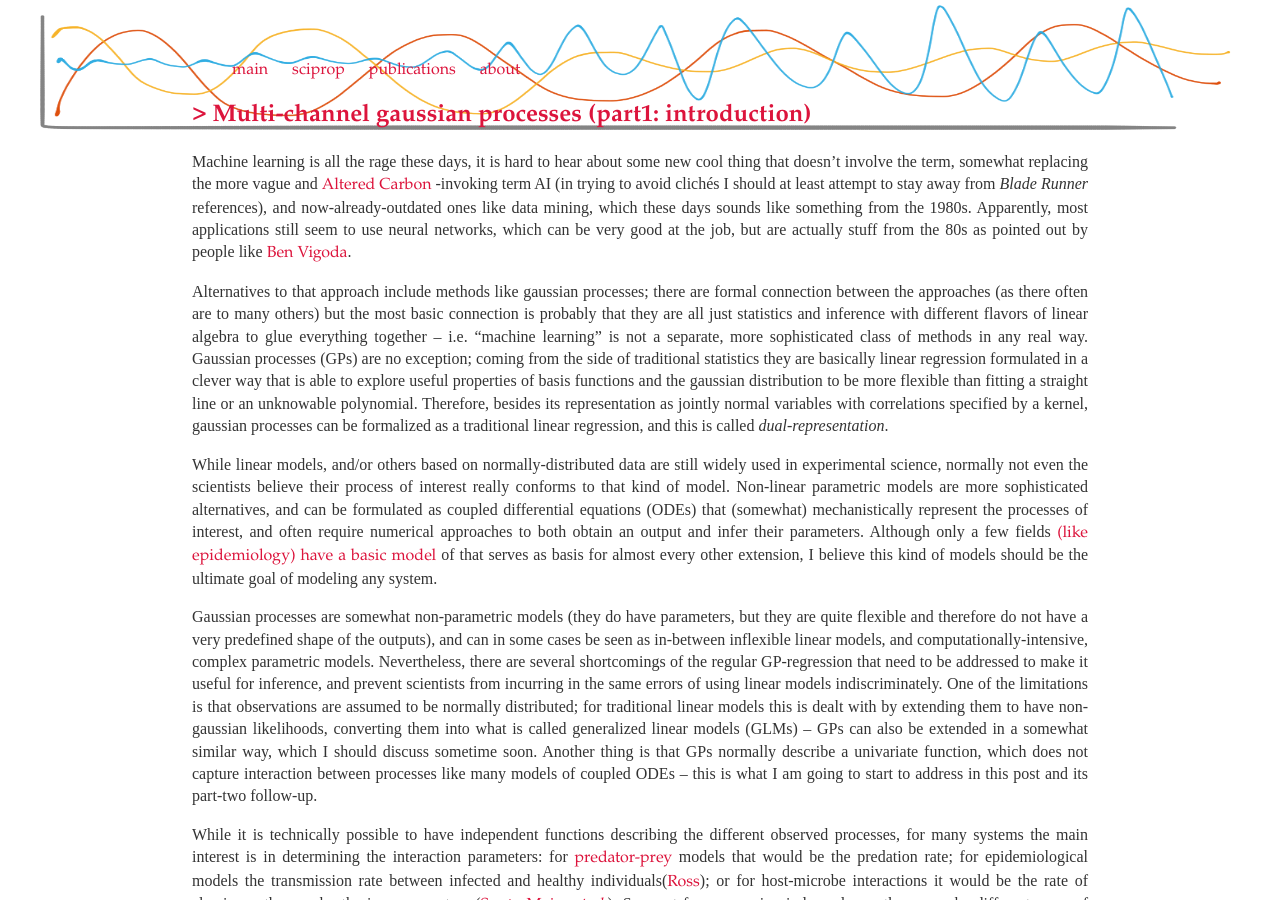
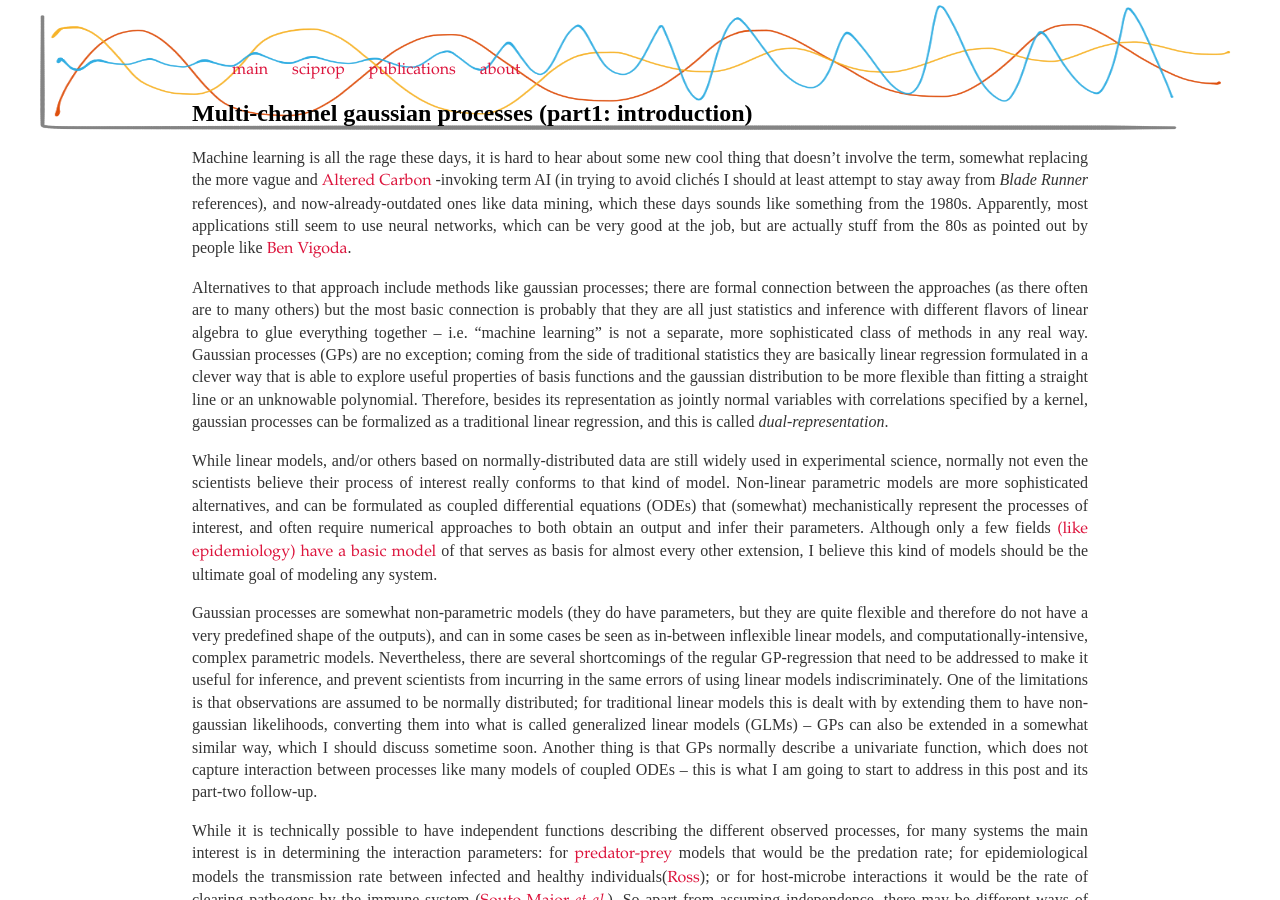
Before and after one commit to caesoma/caesoma.github.io, a Jekyll site: the page built from archive/standalone/2018-04-11-multichannel-gaussian-processes-pt1.md, in a window 1280 px wide and 900 px high. Built offline with Jekyll 4.4.1, drawn with Linux system fonts in a browser that asks for light colours.

Commit message:
update main

```diff
--- a/archive/standalone/2018-04-11-multichannel-gaussian-processes-pt1.md
+++ b/archive/standalone/2018-04-11-multichannel-gaussian-processes-pt1.md
@@ -4,7 +4,7 @@ title: "Multi-channel gaussian processes (part1: introduction)"
 date: 2018-04-11
 ---
 
-## [> {{ page.title}}](https://caesoma.github.io/archive/standalone/2018-03-07-multichannel-gaussian-processes)
+## {{ page.title }}
 
 Machine learning is all the rage these days, it is hard to hear about some new cool thing that doesn't involve the term, somewhat replacing the more vague and [Altered Carbon](https://motherboard.vice.com/en_us/article/a34dxe/altered-carbon-netflix-review) -invoking term AI (in trying to avoid clichés I should at least attempt to stay away from _Blade Runner_ references), and now-already-outdated ones like data mining, which these days sounds like something from the 1980s.
 Apparently, most applications still seem to use neural networks, which can be very good at the job, but are actually stuff from the 80s as pointed out by people like [Ben Vigoda](https://tedxboston.org/speaker/vigoda).
```
